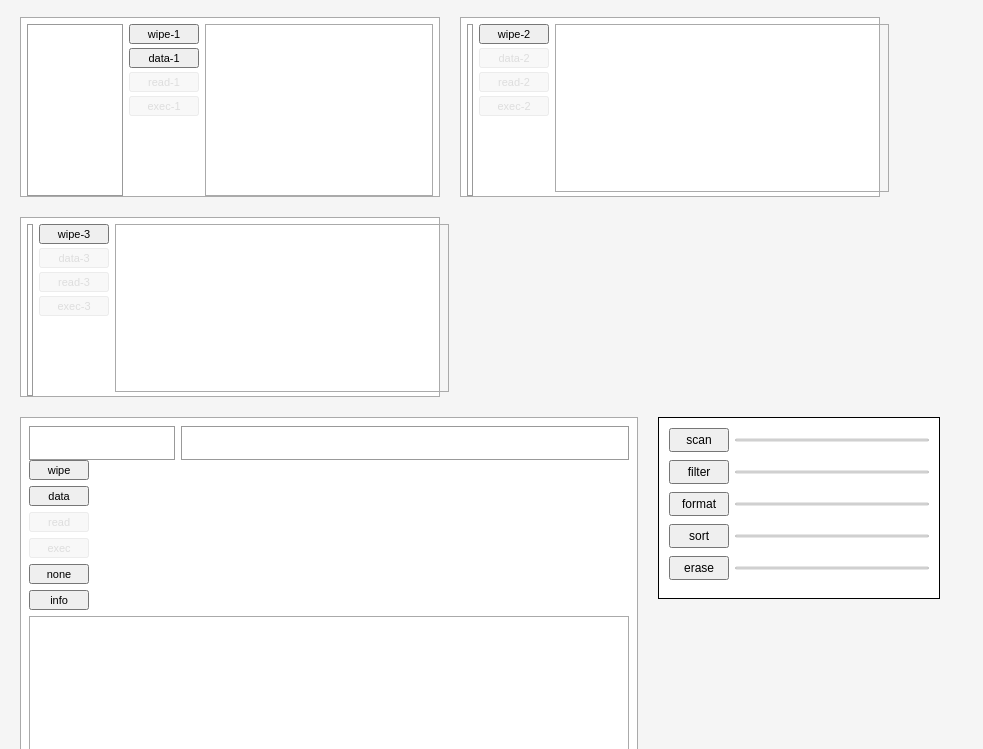
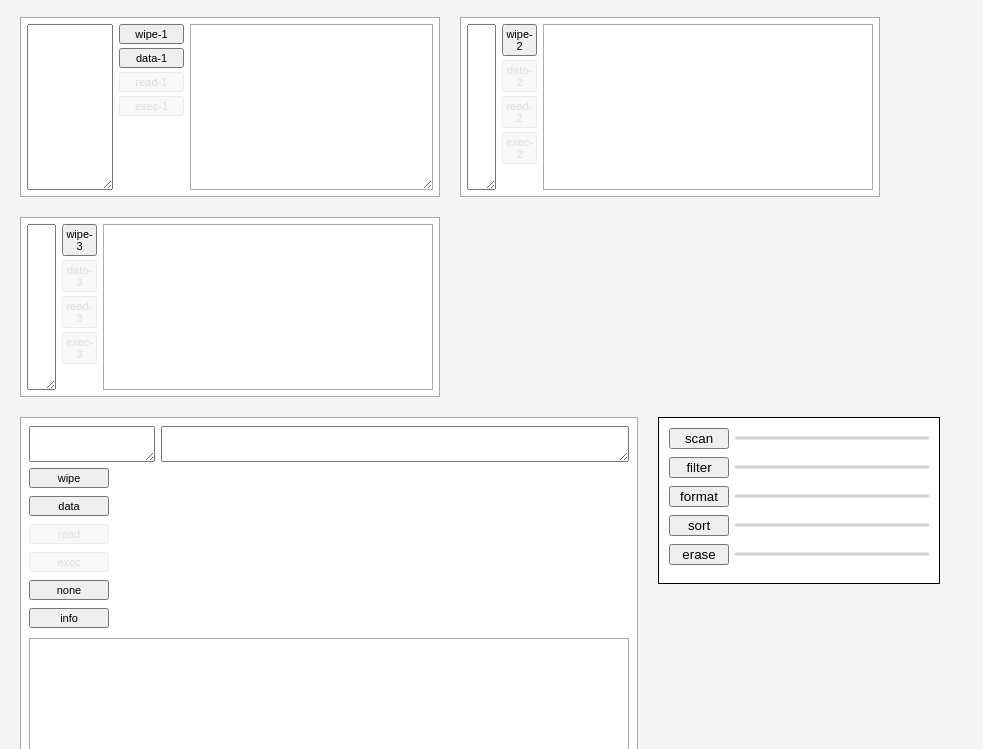
Before and after one commit to melindaaaaaaaaaaaaaaaaaaaaa/Exam_mockup, a plain HTML site: page index.html in a window 1280 px wide. Shown: the part 51-800 px from the top of the page, without its empty margins (0-983 px from the left). Drawn offline with Linux system fonts and the light colour scheme.

Commit message:
Update style.css

```diff
--- a/style.css
+++ b/style.css
@@ -15,63 +15,56 @@ gap: 20px;
 /* ===== PANEL ===== */
 .panel {
 display: flex;
-flex-direction: row;
 width: 420px;
 height: 180px;
 border: 1px solid #aaa;
 background: #fff;
 padding: 6px;
 box-sizing: border-box;
+gap: 6px;
 }
 
-/* ===== TEXTAREA ===== */
-textarea {
-width: 90px;
-height: 100%;
-font-size: 10px;
-font-family: monospace;
-resize: none;
-border: 1px solid #999;
+/* ===== TEXTAREA KIRI (KECIL) ===== */
+.panel textarea:first-child {
+width: 80px;
 }
 
-/* ===== BUTTON AREA ===== */
+/* ===== BUTTON ===== */
 .buttons {
 display: flex;
 flex-direction: column;
 gap: 4px;
-margin: 0 6px;
+width: 65px;
 }
 
 .buttons button {
-width: 70px;
+width: 100%;
 font-size: 11px;
 padding: 2px;
 }
 
-/* ===== GRID / CANVAS ===== */
+/* ===== OUTPUT (GRID / CANVAS) ===== */
 canvas,
 #grid {
 flex: 1;
-height: 100%;
 border: 1px solid #aaa;
 }
 
+/* ===== POSISI PANEL ===== */
 .panel:nth-child(1) {
 grid-column: 1;
 grid-row: 1;
 }
-
 .panel:nth-child(2) {
 grid-column: 2;
 grid-row: 1;
 }
-
 .panel:nth-child(3) {
 grid-column: 1;
 grid-row: 2;
 }
 
-/* ===== BOTTOM SECTION ===== */
+/* ===== BOTTOM ===== */
 .bottom-wrapper {
 display: flex;
 gap: 20px;
@@ -79,51 +72,50 @@ margin-top: 20px;
 align-items: flex-start;
 }
 
-/* ===== BIG PANEL ===== */
+/* ===== BIG PANEL (INI YANG PALING PENTING) ===== */
 .big-panel {
 width: 600px;
-height: 320px;
-display: flex;
-flex-direction: column;
 border: 1px solid #aaa;
 background: #fff;
 padding: 8px;
+display: flex;
+flex-direction: column;
+gap: 6px;
 }
 
 /* TOP INPUT */
 .top-area {
 display: flex;
 gap: 6px;
-height: 80px;
 }
 
 #params-input {
-width: 140px;
+width: 120px;
 }
 
 #agents-input {
 flex: 1;
 }
 
-/* BUTTON BAWAH */
+/* BUTTON (VERTIKAL KIRI, KAYAK DOSEN) */
 .buttons.horizontal {
 display: flex;
-gap: 6px;
-margin: 6px 0;
+flex-direction: column;
+width: 80px;
 }
 
 .buttons.horizontal button {
-width: 60px;
-font-size: 11px;
+width: 100%;
+margin-bottom: 4px;
 }
 
 /* CANVAS BAWAH */
 .big-panel canvas {
-flex: 1;
+height: 180px;
 border: 1px solid #aaa;
 }
 
-/* ===== PROGRESS PANEL ===== */
+/* ===== PROGRESS ===== */
 .progress-panel {
 width: 260px;
 border: 1px solid #000;
@@ -131,7 +123,7 @@ padding: 10px;
 background: #fff;
 }
 
-/* ROW PROGRESS */
+/* ROW */
 .progress-row {
 display: flex;
 align-items: center;
@@ -139,14 +131,10 @@ gap: 6px;
 margin-bottom: 8px;
 }
 
-/* BUTTON PROGRESS */
 .progress-row button {
 width: 60px;
-height: 24px;
-font-size: 12px;
 }
 
-/* BAR */
 .progress-row progress {
 flex: 1;
 height: 6px;
@@ -155,5 +143,4 @@ height: 6px;
 /* DISABLED */
 button:disabled {
 opacity: 0.4;
-cursor: default;
 }
```
Lines whose indentation alone changed are shown as unchanged.
